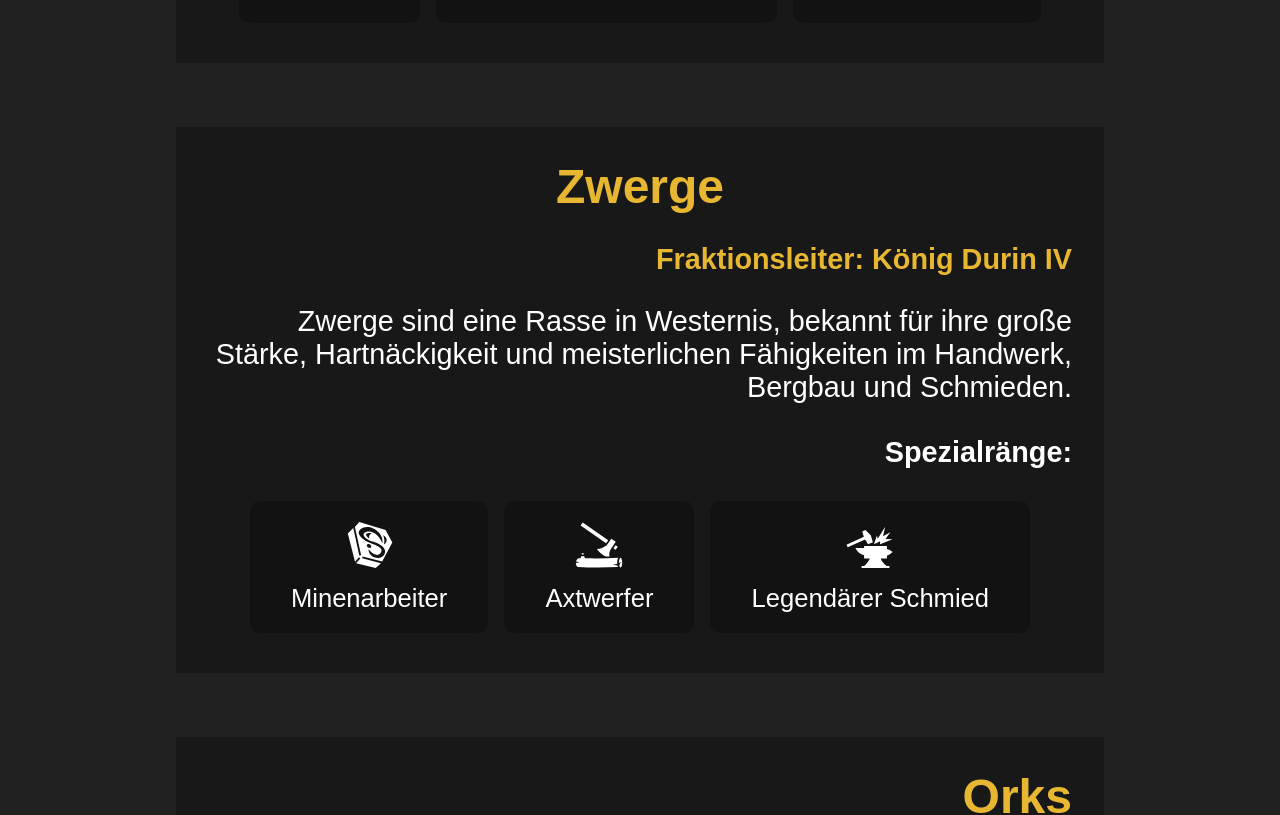
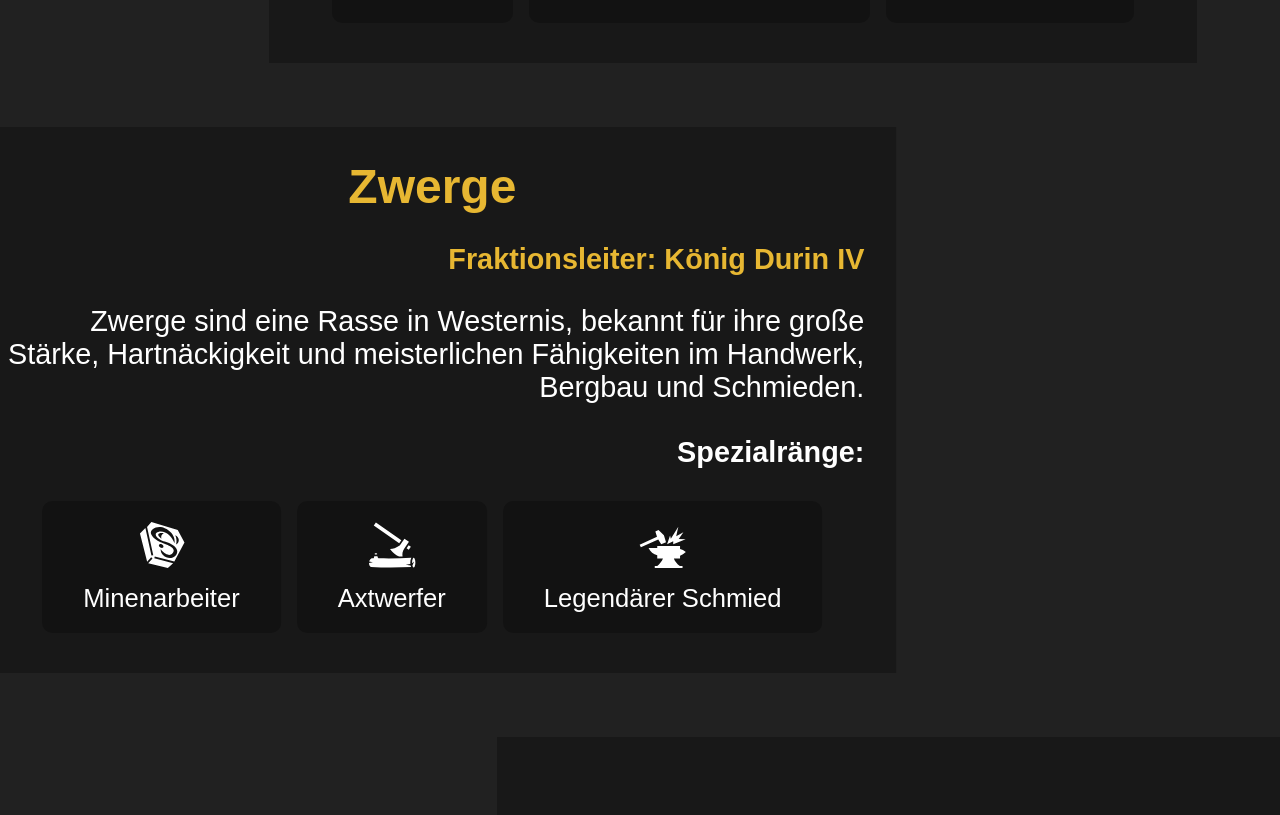
Before and after one commit to DannyINF/maw-rp-de, a Next.js app: page / in a window 1280 px wide. Shown: the part 1300-2115 px from the top of the page. Built offline with nearby package versions, Linux system fonts and the light colour scheme.

Commit message:
feat(global) hide overflow-x on body

```diff
--- a/src/components/factions/factions.module.scss
+++ b/src/components/factions/factions.module.scss
@@ -35,9 +35,16 @@
 		align-items: center;
 		margin-bottom: var(--spacing-xxlarge);
 		width: fit-content;
+		position: relative;
+		transition: cubic-bezier(0.075, 0.82, 0.165, 1) 0.3s;
+
+		&:nth-child(odd) {
+			left: -10%;
+		}
 
 		&:nth-child(even) {
 			flex-direction: row-reverse;
+			right: -10%;
 
 			.name {
 				text-align: right;
--- a/src/components/factions/factions.tsx
+++ b/src/components/factions/factions.tsx
@@ -1,5 +1,5 @@
 // Factions.tsx
-import React from 'react';
+import React, { useEffect, useRef } from 'react';
 import styles from './factions.module.scss';
 import Image from 'next/image';
 
@@ -25,11 +25,52 @@ interface FactionsProps {
 }
 
 const Factions: React.FC<FactionsProps> = ({ factions }) => {
+	const factionsRef = useRef<(HTMLDivElement | null)[]>([]);
+
+	useEffect(() => {
+		const handleScroll = () => {
+			factionsRef.current.forEach((faction, index) => {
+				if (faction) {
+					const rect = faction.getBoundingClientRect();
+					const windowHeight = window.innerHeight;
+					if (rect.top < windowHeight && rect.bottom > 0) {
+						const progress =
+							1.3 - Math.max(0, rect.top) / (windowHeight * 1);
+						const translation = (1 - progress) * 500;
+						const direction = index % 2 === 0 ? 1 : -1;
+						const finalTranslation = translation * direction;
+
+						if (direction === 1) {
+							faction.style.transform = `translateX(${
+								(finalTranslation > 0 && finalTranslation) || 0
+							}px)`;
+						} else {
+							faction.style.transform = `translateX(${
+								(finalTranslation < 0 && finalTranslation) || 0
+							}px)`;
+						}
+					}
+				}
+			});
+		};
+
+		window.addEventListener('scroll', handleScroll);
+		handleScroll(); // Um die Anfangstransparenz zu initialisieren
+
+		return () => {
+			window.removeEventListener('scroll', handleScroll);
+		};
+	}, []);
+
 	return (
 		<section id="fraktionen" className={styles.factions}>
 			<h2>Fraktionen</h2>
 			{factions.map((faction, index) => (
-				<div key={index} className={styles.faction}>
+				<div
+					key={index}
+					className={`${styles.faction}`}
+					ref={element => (factionsRef.current[index] = element)}
+				>
 					<div className={styles.image}>
 						<Image
 							width={500}
--- a/src/styles/globals.scss
+++ b/src/styles/globals.scss
@@ -39,4 +39,6 @@ body {
 	font-family: var(--font-family);
 	margin: 0;
 	padding: 0;
+
+	overflow-x: hidden;
 }
```
